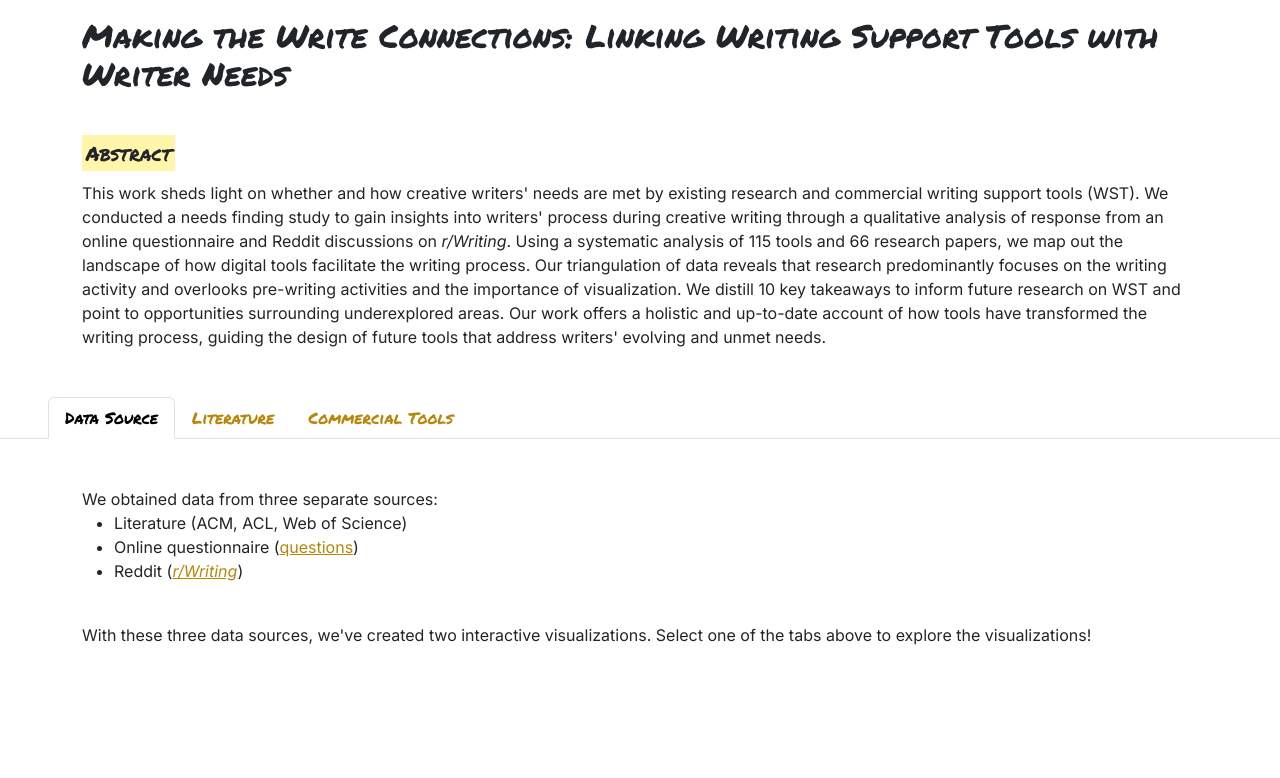
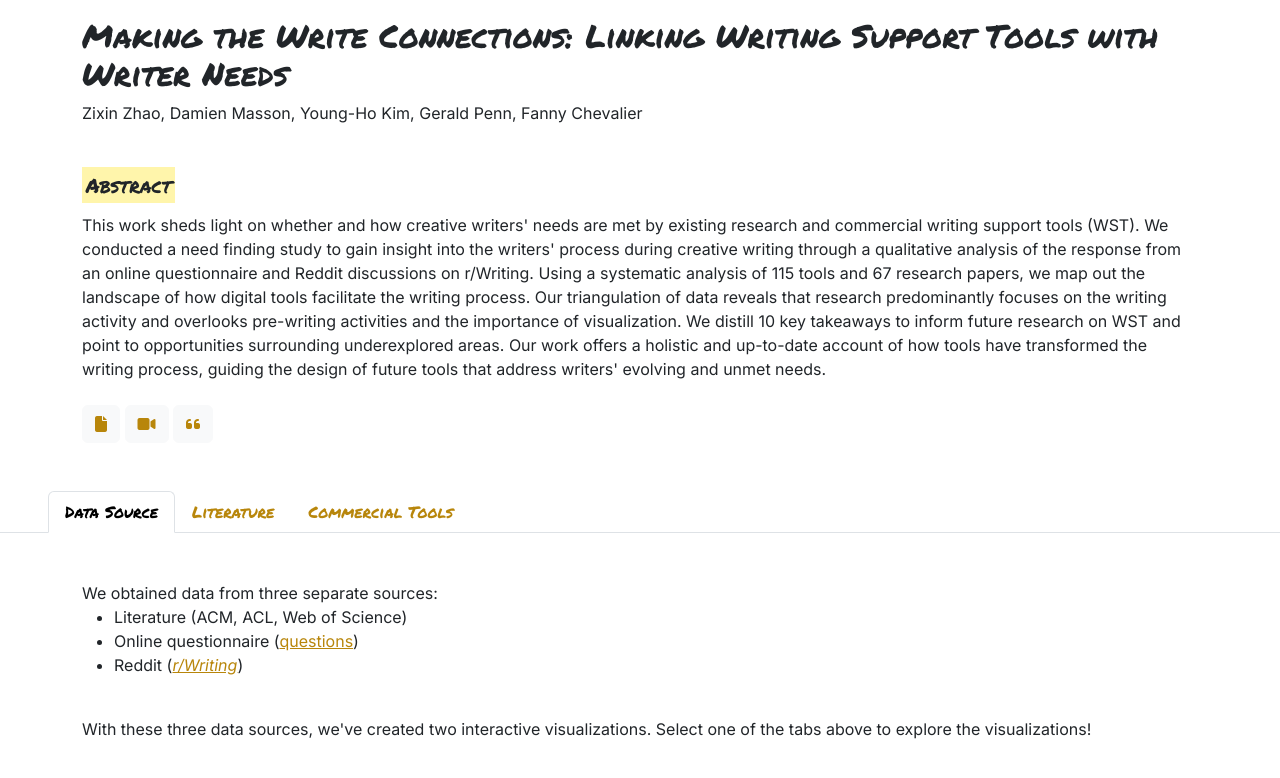
Before and after one commit to thewriteconnection/thewriteconnection.github.io, a plain HTML site: page index.html in a window 1280 px wide. Drawn offline with nearby package versions, Linux system fonts and the light colour scheme.

Commit message:
cleaning the abstract

```diff
--- a/index.html
+++ b/index.html
@@ -25,26 +25,34 @@
     <!-- D3.js -->
     <script src="https://cdn.jsdelivr.net/npm/d3@7.9.0/dist/d3.min.js"></script>
 
+    <!--Fontawesome icons-->
+    <script src="https://kit.fontawesome.com/ca9f6f4d6e.js" crossorigin="anonymous"></script>
+
     <!-- custom stylesheet -->
     <link rel="stylesheet" href="static/style.css">
   </head>
-  <body>
+  <body style="width: 100%;">
     <div class="mt-3">
       <div class="container">
-        <h2 class="permanent-marker-regular">Making the Write Connections: Linking Writing Support Tools with Writer Needs</h3>
+        <h2 class="permanent-marker-regular">Making the Write Connections: Linking Writing Support Tools with Writer Needs</h2>
+        <p>Zixin Zhao, Damien Masson, Young-Ho Kim, Gerald Penn, Fanny Chevalier</p>
           <div class="row mt-5">
             <div id="abstract">
               <h5 class="permanent-marker-regular"><mark>Abstract</mark></h5>
               <div class="pt-2 inter-regular">
-                This work sheds light on whether and how creative writers' needs are met by existing research and commercial writing support tools
-                (WST). We conducted a needs finding study to gain insights into writers' process during creative writing through a qualitative
-                analysis of response from an online questionnaire and Reddit discussions on <i>r/Writing</i>. Using a systematic analysis of 115
-                tools and 66 research papers, we map out the landscape of how digital tools facilitate the writing process. Our triangulation of
-                data reveals that research predominantly focuses on the writing activity and overlooks pre-writing activities and the importance of
-                visualization. We distill 10 key takeaways to inform future research on WST and point to opportunities surrounding underexplored
-                  areas. Our work offers a holistic and up-to-date account of how tools have transformed the writing process, guiding the design of
-                  future tools that address writers' evolving and unmet needs.
+                This work sheds light on whether and how creative writers' needs are met by existing research and commercial writing support tools (WST).
+                We conducted a need finding study to gain insight into the writers' process during creative writing through a qualitative analysis of the response
+                from an online questionnaire and Reddit discussions on r/Writing. Using a systematic analysis of 115 tools and 67 research papers, we map out the
+                landscape of how digital tools facilitate the writing process. Our triangulation of data reveals that research predominantly focuses on the writing
+                activity and overlooks pre-writing activities and the importance of visualization. We distill 10 key takeaways to inform future research on WST
+                and point to opportunities surrounding underexplored areas. Our work offers a holistic and up-to-date account of how tools have transformed the
+                writing process, guiding the design of future tools that address writers' evolving and unmet needs.
               </div>
+            </div>
+            <div class="mt-4" id="links">
+              <button class="btn btn-light"><a href="https://arxiv.org/abs/2502.13320" target="_blank"><i class="fa-solid fa-file"></i></a></button>
+              <button class="btn btn-light"><a href="https://youtu.be/SGzvCIe8_Tk" target="_blank"><i class="fa-solid fa-video"></i></a></button>
+              <button class="btn btn-light"><a href="./data/bibtex.bib" target="_blank"><i class="fa-solid fa-quote-left"></i></a></button>
             </div>
           </div>
       </div>
@@ -75,11 +83,13 @@
         </div>
         <div class="row">
           <div class="col my-3 mx-5 left-box">
-            <div id="lit-graph"><p class="px-5">
+            <div id="lit-graph">
+              <p class="px-5">
               Visualization of the literature annotated using our <a href="media/wst_data_schema.pdf" target="_blank">data schema</a> sorted by year.
               <br>
               <small><i>HINT: You can click on the text to learn more about each paper.</i></small>
-            </p></div>
+              </p>
+            </div>
           </div>
           <div class="col right-box mt-5 py-2 mx-4 small-text" id="extra-info-lit">
             <div id="extra-title-lit"></div>
@@ -100,7 +110,8 @@
               <br>
               <small><i>HINT: You can click on the text to learn more about each paper.</i></small>
             </p>
-            <div class="row">
+            <!--Commercial Tools Grid-->
+            <div class="row px-5 mx-2">
              <div class="col" id="grid-graph"></div>
              <div class="col right-box mt-5 py-2 mx-4 small-text" id="extra-info-com">
                 <div id="extra-title-com"></div>
@@ -125,6 +136,6 @@
       </div>
     </div>
     <!-- Graphs -->
-    <script src="static/graph.js"></script>
+    <script src="static/graph_old.js"></script>
   </body>
 </html>
```
